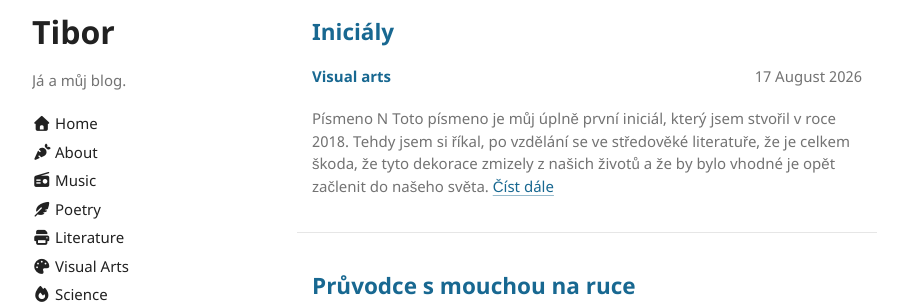
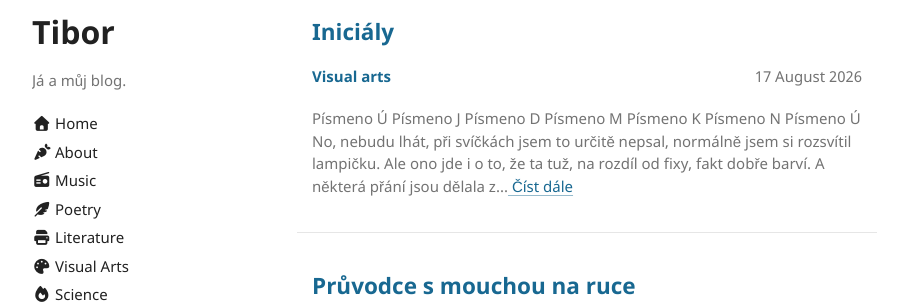
Before and after one commit to thefallofjohannm/thefallofjohannm.github.io, a Jekyll site: the page built from pages/index.md, in a window 1280 px wide and 900 px high. Shown: the part 244-548 px from the top of the window, without its empty margins (178-1099 px from the left). Built offline with Jekyll 4.4.1, drawn with Linux system fonts in a browser that asks for light colours; part of the change alters nothing that is shown.

Commit message:
new sotries

```diff
--- a/_posts/visual-arts/2026-08-17-initials.md
+++ b/_posts/visual-arts/2026-08-17-initials.md
@@ -4,16 +4,90 @@ title: Iniciály
 category: Visual-arts
 ---
 
+{:toc}
+- .
+
+---
+
+## Písmeno Ú
+
+No, nebudu lhát, při svíčkách jsem to určitě nepsal,
+normálně jsem si rozsvítil lampičku. Ale ono jde i o to,
+že ta tuž, na rozdíl od fixy, fakt dobře barví. A některá
+přání jsou dělala z takového toho papíru, na kterém
+je pořádná vrstva skluzového materiálu, takže ono ani
+tou propiskou není snadné tam něco napsat.
+
+Co se písmena Ú týče, toto narozeninové přání jsem věnoval
+jednomu mému dobrému kamarádovi
+který je právě muzikant. První věta začínala _Úžasný Mikuláši..._
+Iniciál jsem tedy stylizoval do hudebního nástroje.
+Ta čárka je jakože křídlo a ten rámeček je z malých
+obláčků. Jak jsou v těch filmech vždycky takové
+ty scény z toho nebe, kde jsou andělíčci, co hrajou
+na harfu, mají bílá křídla a sedí na obláčccích!
+
+![U](/assets/img/initials_photos/2018-09-28-u.jpg)
+
+
+## Písmeno J
+
+Možná by se fixou psalo lépe, ale potom už by z toho
+zmizlo takové to... takový ten dobrý pocit, že píšu
+brkem a dělám tyto krásné iniciály! No ale nebudu lhát,
+lidi mi většinou poděkovali za přání a neřekli:
+„Tyjo wow! Tos určitě psal brkem při svíčkách!
+To je neskutečný!“
+
+![J](/assets/img/initials_photos/2018-09-22-j.jpg)
+
+## Písmeno D
+
+Zmíněné redispero je beze sporu cool, stejně tak jako psát
+tuží. Kdo by se nechtěl cítit jako mnich někdy ve středověku?
+Ovšem to pero jsem kdysi v Anglii kupoval hlavně
+kvůli tomu brku, nikoliv kvůli redisperu. Občas právě
+přemýšlím, jestli se redisperem všeobecně tak
+špatně... kreslí, nebo bych si měl prostě koupit
+lepší nástroj.
+
+![D](/assets/img/initials_photos/2018-09-22-d.jpg)
+
+
+## Písmeno M
+
+Přání k narozeninám je skvělé místo, kam zasadit iniciál!
+Téma narozeninové oslavy bylo Havaj, a tak jsem se pokusil
+do tématu stylizovat i své přání. Stejně jako předchozí
+písmena, i toto bylo vyrobeno redisperem a tuží.
+Ale pozor! To redispero má na sévm druhém konci peří!
+
+![M](/assets/img/initials_photos/2018-09-01-m.jpg)
+
+
+## Písmeno K
+
+Písmeno K, stejně jako předchozí písmeno N, vzniklo pro někoho.
+Hlavní motivací bylo poděkování, za co?
+Za [to](https://tibor.ggu.cz/literature/dobrodruznost),
+za odvoz. A narozeniny byla pouze přílšžitost.
+
+![K](/assets/img/initials_photos/2018-08-26-k.jpg)
+
 ## Písmeno N
 
 Toto písmeno je můj úplně první iniciál, který jsem
-stvořil v roce 2018. Tehdy jsem si říkal, po vzdělání se
+stvořil v roce 2018. Byl součástí dopisu mé kamarádce.
+Tehdy jsem si říkal, po vzdělání se
 ve středověké literatuře, že je celkem škoda, že tyto
 dekorace zmizely z našich životů a že by bylo vhodné
 je opět začlenit do našeho světa.
 
+![N](/assets/img/initials_photos/2018-08-22-n.jpg)
 
-![N](/assets/img/initials_photos/2018-08-22-n.jpg)
+---
+
+---
 
 ![K](/assets/img/initials_photos/2018-08-26-k.jpg)
 ![M](/assets/img/initials_photos/2018-09-01-m.jpg)
```
